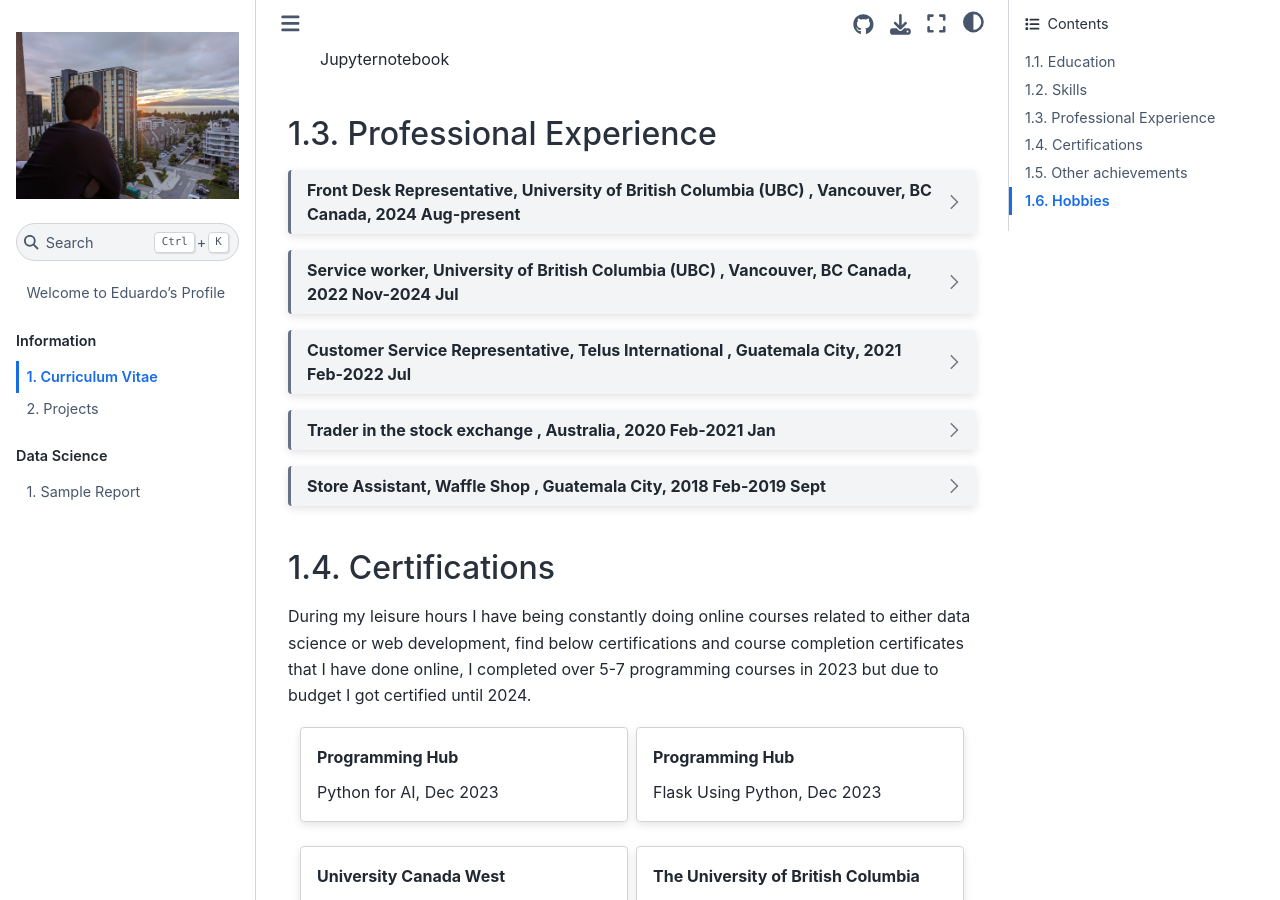
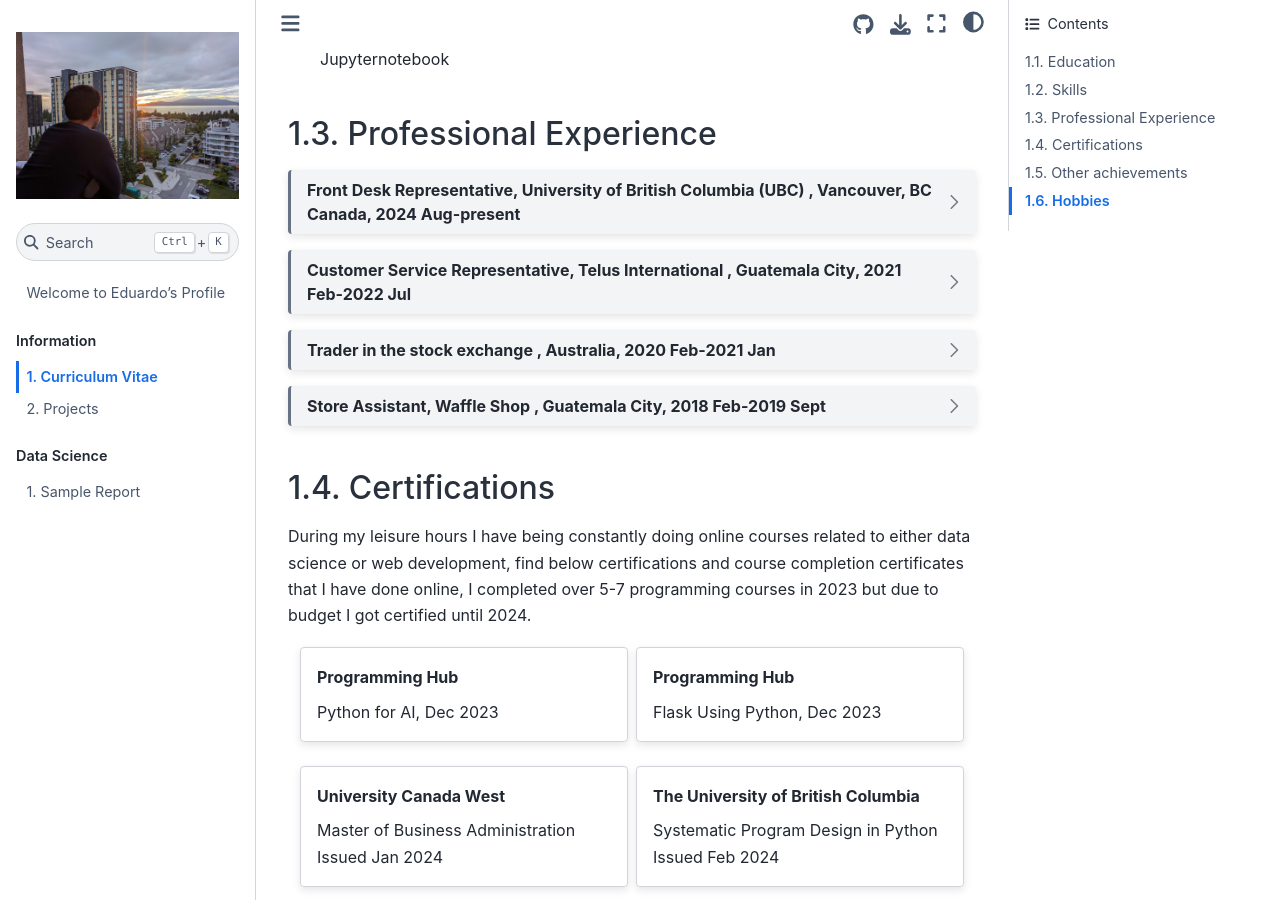
Before and after one commit to filiusincaelo/Eduardo-s-Profile, a Jupyter Book: the page built from cv.md, in a window 1280 px wide and 900 px high, scrolled down 1080 px. Built offline with Jupyter Book 1.0.4 settings and Sphinx 7.4.7 and the Sphinx Book theme 1.1.4, drawn with Linux system fonts in a browser that asks for light colours.

Commit message:
updated cv, removed irrelevant work xp

````diff
--- a/cv.md
+++ b/cv.md
@@ -43,15 +43,6 @@
 <li> Answering phone calls, emails and inquiries in person focusing in students' satisfaction </li>
 <li> Sorting mail and packages </li>
 <li> Being able to work within a small team </li>
-</ul>
-```
-
-```{dropdown} Service worker, University of British Columbia (UBC) , Vancouver, BC Canada, 2022 Nov-2024 Jul
-<ul>
-<li> Clean different areas and buildings to keep cleaning standards </li>
-<li> Work within a team  </li>
-<li> Helped in training new members </li>
-<li> Assisted other coworkers and supervisor when needed </li>
 </ul>
 ```
 
````
